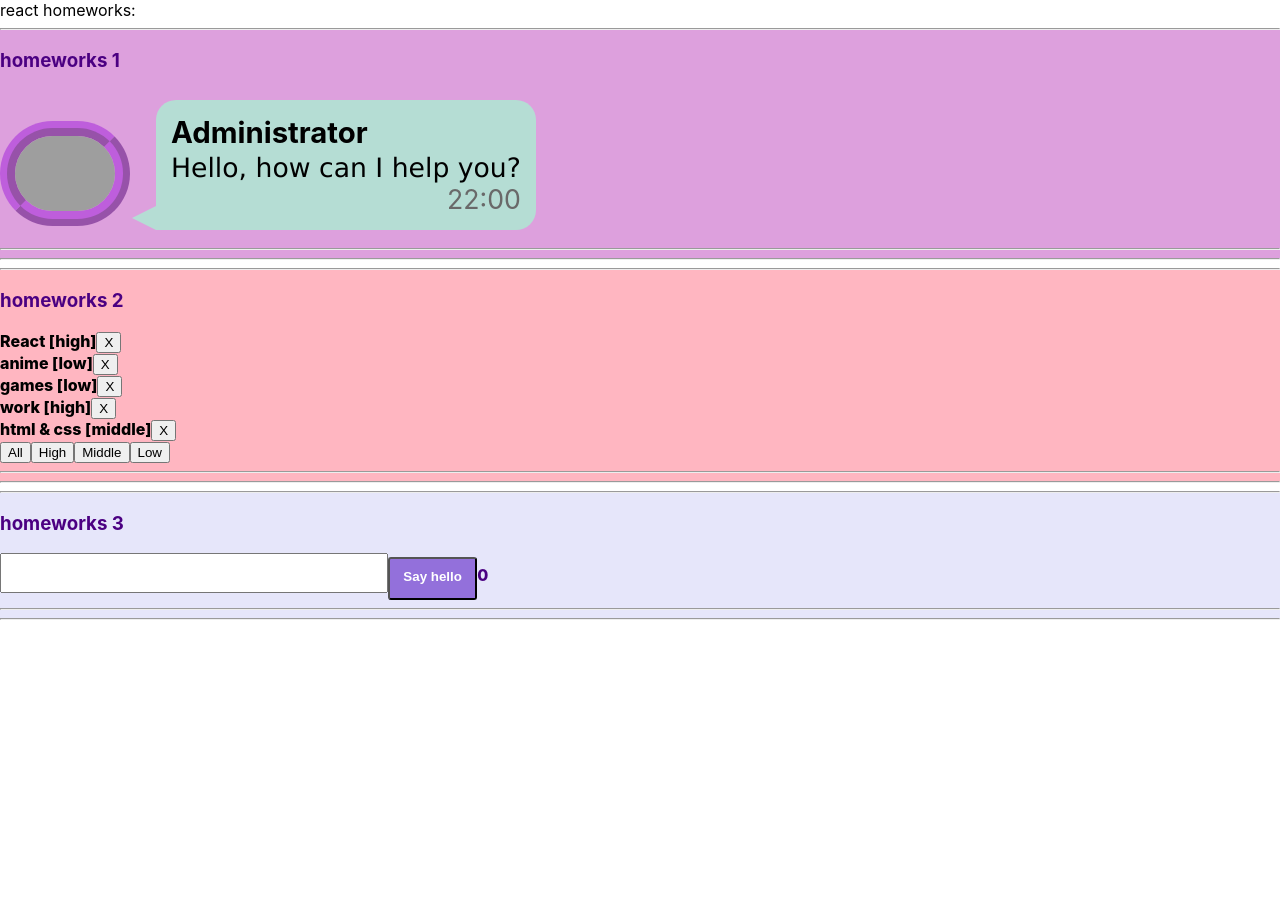
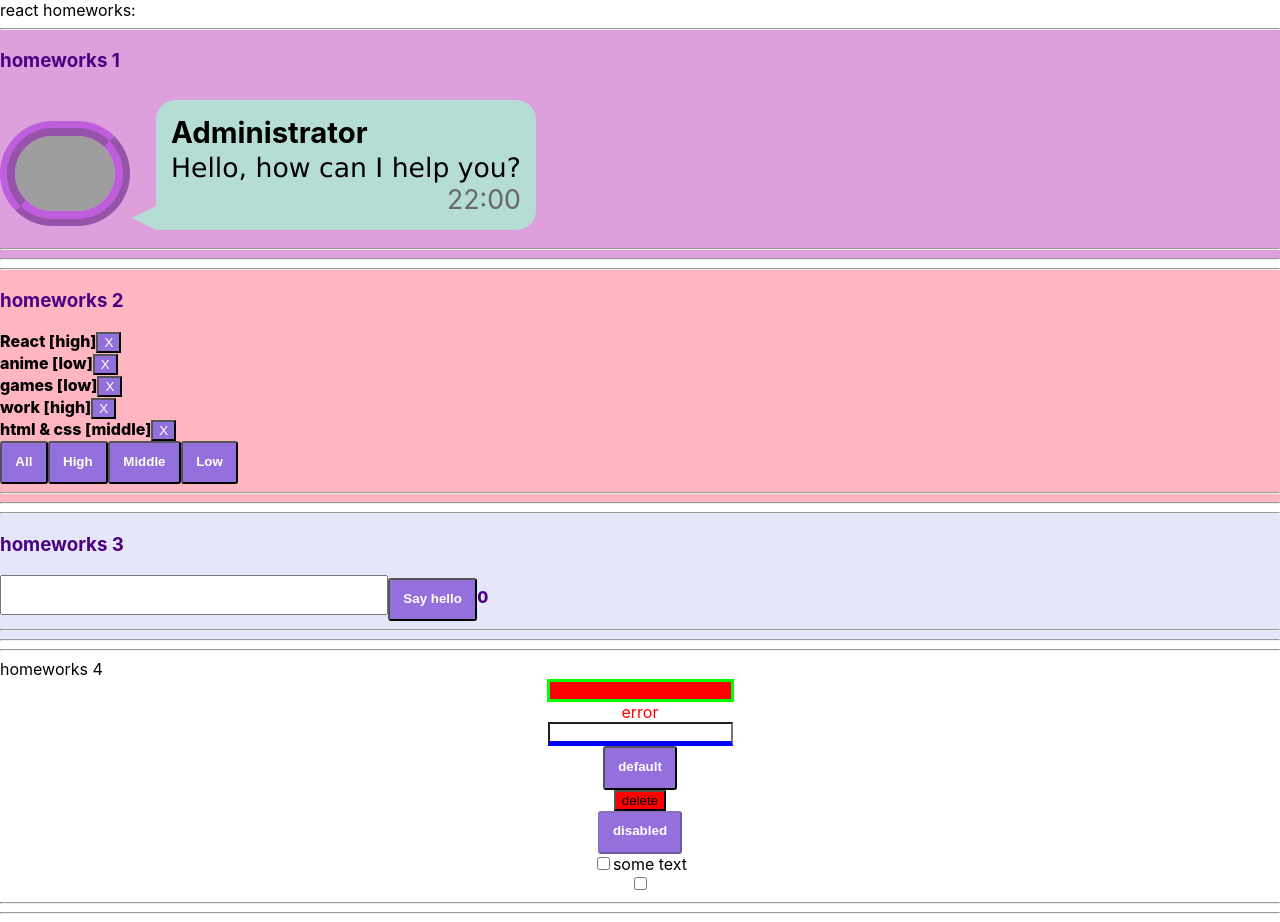
Before and after one commit to Diana-ctrl/HomeWork-first-part, a React (Create React App) app: page / in a window 1280 px wide. Before the commit the page ends 800 px from the top, so only its background shows below. Built offline with nearby package versions, Linux system fonts and the light colour scheme; grey boxes are pictures that could not be loaded.

Commit message:
change the appearance of the buttons

```diff
--- a/package.json
+++ b/package.json
@@ -23,7 +23,6 @@
     "build": "react-scripts build",
     "test": "react-scripts test",
     "eject": "react-scripts eject"
-
   },
   "eslintConfig": {
     "extends": [
--- a/src/p1-main/m1-ui/u1-app/App.tsx
+++ b/src/p1-main/m1-ui/u1-app/App.tsx
@@ -3,7 +3,7 @@ import s from './App.module.css';
 import HW1 from '../../../p2-homeworks/h1/HW1';
 import HW2 from '../../../p2-homeworks/h2/HW2';
 import HW3 from '../../../p2-homeworks/h3/HW3';
-// import HW4 from '../../../p2-homeworks/h4/HW4';
+import HW4 from '../../../p2-homeworks/h4/HW4';
 
 function App() {
     return (
@@ -12,7 +12,7 @@ function App() {
             <HW1/>
             <HW2/>
             <HW3/>
-            {/* <HW4/> */}
+            <HW4/>
             {/*<HW5/>*/}
 
         </div>
--- a/src/p2-homeworks/h2/Affair.tsx
+++ b/src/p2-homeworks/h2/Affair.tsx
@@ -1,5 +1,6 @@
 import React from 'react';
 import { AffairType } from './HW2';
+import s from './Affairs.module.css';
 
 type AffairPropsType = {
     // key не нужно типизировать
@@ -13,7 +14,7 @@ function Affair(props: AffairPropsType) {
     return (
         <div>
             {`${props.affair.name} [${props.affair.priority}]`}
-            <button onClick={deleteCallback}>X</button>
+            <button onClick={deleteCallback} style= {{backgroundColor: '#9370db', color: 'white'}} >X</button>
         </div>
     )
 }
--- a/src/p2-homeworks/h2/Affairs.module.css
+++ b/src/p2-homeworks/h2/Affairs.module.css
@@ -1,3 +1,21 @@
 .wrapper {
 
 }
+.button {
+    font-weight: 800;
+    color: white;
+    text-decoration: none;
+    padding: 0.8em 1em calc(0.8em + 3px);
+    border-radius: 3px;
+    background: #9370db;
+    box-shadow: 0 -3px #9370db inset;
+    transition: 0.2s;
+}
+.button:hover {
+    background: #ee82ee;
+    box-shadow: 0 3px #ee82ee inset;
+}
+.button:active {
+    background: #7b68ee;
+    box-shadow: 0 3px #7b68ee inset;
+}
--- a/src/p2-homeworks/h2/Affairs.tsx
+++ b/src/p2-homeworks/h2/Affairs.tsx
@@ -1,6 +1,7 @@
 import React from 'react';
 import Affair from './Affair';
-import {AffairType} from './HW2';
+import { AffairType } from './HW2';
+import s from './Affairs.module.css';
 
 
 type AffairsPropsType = {
@@ -18,20 +19,20 @@ function Affairs(props: AffairsPropsType) {
         />
     ))
 
-    const setAll = () => {props.setFilter('all')} // need to fix
-    const setHigh = () => {props.setFilter('high')}
-    const setMiddle = () => {props.setFilter('middle')}
-    const setLow = () => {props.setFilter('low')}
+    const setAll = () => { props.setFilter('all') } // need to fix
+    const setHigh = () => { props.setFilter('high') }
+    const setMiddle = () => { props.setFilter('middle') }
+    const setLow = () => { props.setFilter('low') }
 
     return (
         <div>
 
             {mappedAffairs}
 
-            <button onClick={setAll}>All</button>
-            <button onClick={setHigh}>High</button>
-            <button onClick={setMiddle}>Middle</button>
-            <button onClick={setLow}>Low</button>
+            <button onClick={setAll} className={s.button}>All</button>
+            <button onClick={setHigh} className={s.button}>High</button>
+            <button onClick={setMiddle} className={s.button}>Middle</button>
+            <button onClick={setLow} className={s.button}>Low</button>
         </div>
     )
 }
--- a/src/p2-homeworks/h3/Greeting.module.css
+++ b/src/p2-homeworks/h3/Greeting.module.css
@@ -14,7 +14,7 @@
     font-family: monospace;
     line-height: 30px;
 }
-.button7 {
+.button {
     font-weight: 800;
     color: white;
     text-decoration: none;
@@ -24,15 +24,11 @@
     box-shadow: 0 -3px #9370db inset;
     transition: 0.2s;
 }
-.button7:hover {
+.button:hover {
     background: #ee82ee;
     box-shadow: 0 3px #ee82ee inset;
 }
-.button7:active {
+.button:active {
     background: #7b68ee;
     box-shadow: 0 3px #7b68ee inset;
 }
-.animated {
-    transition-property: background-color;
-    transition-duration: 3s;
-}
--- a/src/p2-homeworks/h3/Greeting.tsx
+++ b/src/p2-homeworks/h3/Greeting.tsx
@@ -17,7 +17,7 @@ const Greeting: React.FC<GreetingPropsType> = (
         <div className={s.wrapper}>
             <input value={name} onChange={setNameCallback} className={inputClass} />
             {error && <span className={s.errorMessage}>{error}</span>}
-            <button onClick={addUser} className={s.button7}>
+            <button onClick={addUser} className={s.button}>
                 Say hello
             </button>
             <span>{totalUsers}</span>
--- a/src/p2-homeworks/h4/HW4.tsx
+++ b/src/p2-homeworks/h4/HW4.tsx
@@ -32,11 +32,9 @@ function HW4() {
                     error={error}
                     // spanClassName={s.testSpanError}
                 />
-
                  <SuperInputText
                     className={s.blue} // проверьте, рабоет ли смешивание классов
                 />
-
                 {/*----------------------------------------------------*/}
 
                 <SuperButton>
--- a/src/p2-homeworks/h4/common/c1-SuperInputText/SuperInputText.tsx
+++ b/src/p2-homeworks/h4/common/c1-SuperInputText/SuperInputText.tsx
@@ -1,4 +1,4 @@
-import React, { ChangeEvent, DetailedHTMLProps, InputHTMLAttributes, KeyboardEvent, useState } from 'react'
+import React, { ChangeEvent, DetailedHTMLProps, InputHTMLAttributes, KeyboardEvent } from 'react'
 import s from './SuperInputText.module.css'
 
 // тип пропсов обычного инпута
--- a/src/p2-homeworks/h4/common/c2-SuperButton/SuperButton.module.css
+++ b/src/p2-homeworks/h4/common/c2-SuperButton/SuperButton.module.css
@@ -1,5 +1,20 @@
 .default {
-
+        font-weight: 800;
+        color: white;
+        text-decoration: none;
+        padding: 0.8em 1em calc(0.8em + 3px);
+        border-radius: 3px;
+        background: #9370db;
+        box-shadow: 0 -3px #9370db inset;
+        transition: 0.2s;
+}
+.default:hover {
+        background: #ee82ee;
+        box-shadow: 0 3px #ee82ee inset;
+}
+.default:active {
+        background: #7b68ee;
+        box-shadow: 0 3px #7b68ee inset;
 }
 
 .red {
--- a/src/p2-homeworks/h4/common/c3-SuperCheckbox/SuperCheckbox.tsx
+++ b/src/p2-homeworks/h4/common/c3-SuperCheckbox/SuperCheckbox.tsx
@@ -20,7 +20,8 @@ const SuperCheckbox: React.FC<SuperCheckboxPropsType> = (
     }
 ) => {
     const onChangeCallback = (e: ChangeEvent<HTMLInputElement>) => {
-        // сделайте так чтоб работал onChange и onChangeChecked
+        onChange && onChange(e)
+        onChangeChecked && onChangeChecked(e.currentTarget.checked)
     }
 
     const finalInputClassName = `${s.checkbox} ${className ? className : ''}`
```
